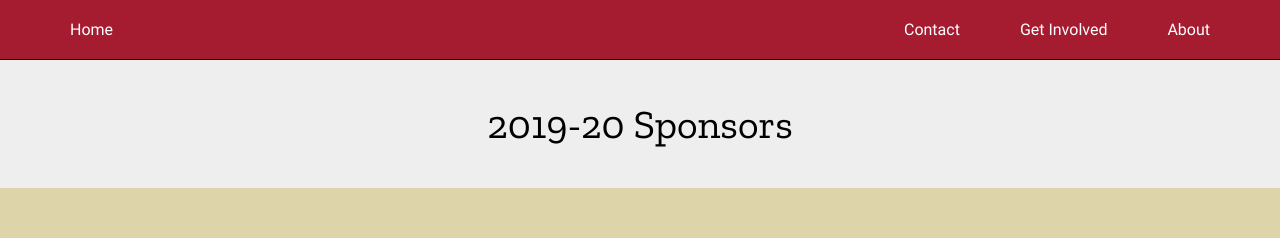
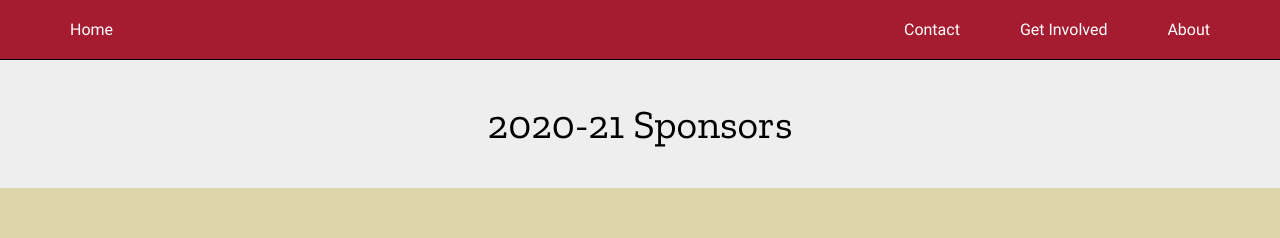
Before and after one commit to hcs/website2020, a Next.js app in the folder hcs-website/: page /sponsors in a window 1280 px wide. Shown: the top 238 px of the page. Built offline with nearby package versions, Linux system fonts and the light colour scheme.

Commit message:
Updated to 2021

```diff
--- a/hcs-website/pages/sponsors/index.js
+++ b/hcs-website/pages/sponsors/index.js
@@ -48,7 +48,7 @@ export default class Sponsors extends React.Component {
   render() {
     return (
       <Layout>
-        <h2 className={styles.title}>2019-20 Sponsors</h2>
+        <h2 className={styles.title}>2020-21 Sponsors</h2>
         <div className={styles.wrap}>
           {this.sponsors.map(this.renderSponsorGroup)}
         </div>
```
